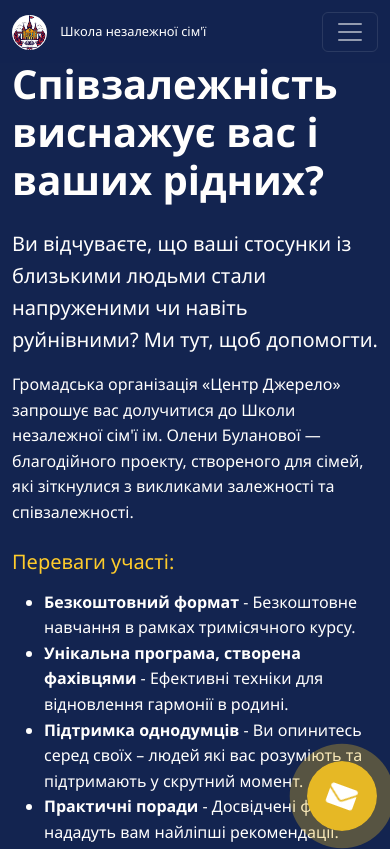
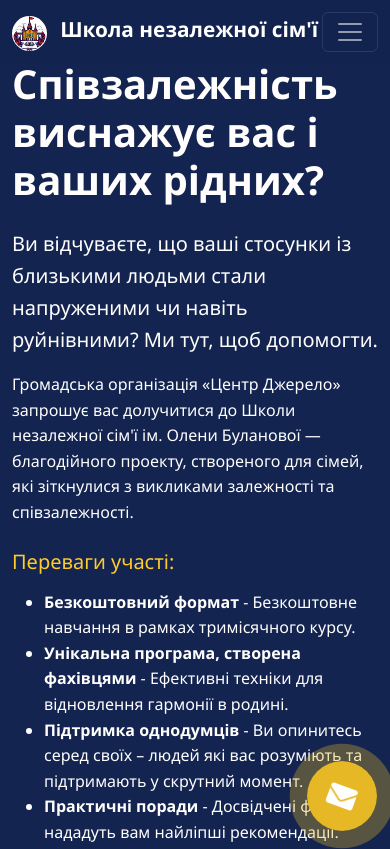
Before and after one commit to Phil1879/school, a plain HTML site: page index.html in a window 390 px wide. Shown: the top 849 px of the page. Drawn offline with nearby package versions, Linux system fonts and the light colour scheme.

Commit message:
+nav-text

```diff
--- a/css/stile.css
+++ b/css/stile.css
@@ -258,7 +258,10 @@ footer {
     }
 }
 /* Nav */
-/* Стили для навбара с логотипом */
+.brand-text {
+    font-size: 1.3rem;
+    font-weight: 600;
+}
 .navbar-logo {
     width: 40px;
     height: 40px;
@@ -274,7 +277,8 @@ footer {
     }
 
     .brand-text {
-        font-size: 0.9rem;
+        font-size: 1.3rem;
+        font-weight: 600;
     }
 
     .navbar-logo {
@@ -289,10 +293,6 @@ footer {
     .navbar-brand {
         max-width: 60%;
     }
-
-    .brand-text {
-        font-size: 0.8rem;
-    }
 }
 
 .navbar {
@@ -304,7 +304,6 @@ footer {
     font-weight: 600;
 }
 /* Кнопка звонка - заявки */
-/* Кнопка звонка */
 .vidualsatun {
   position: absolute;
   top: 50%;
```
